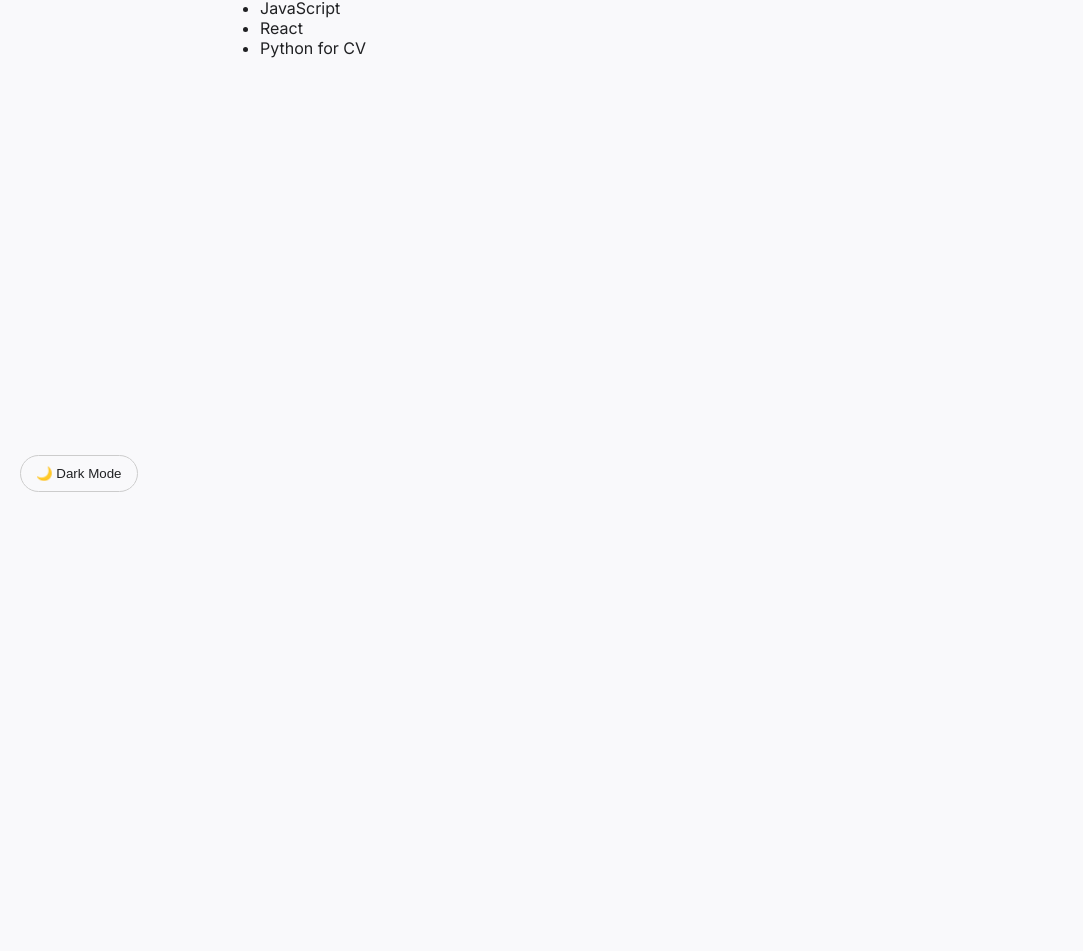
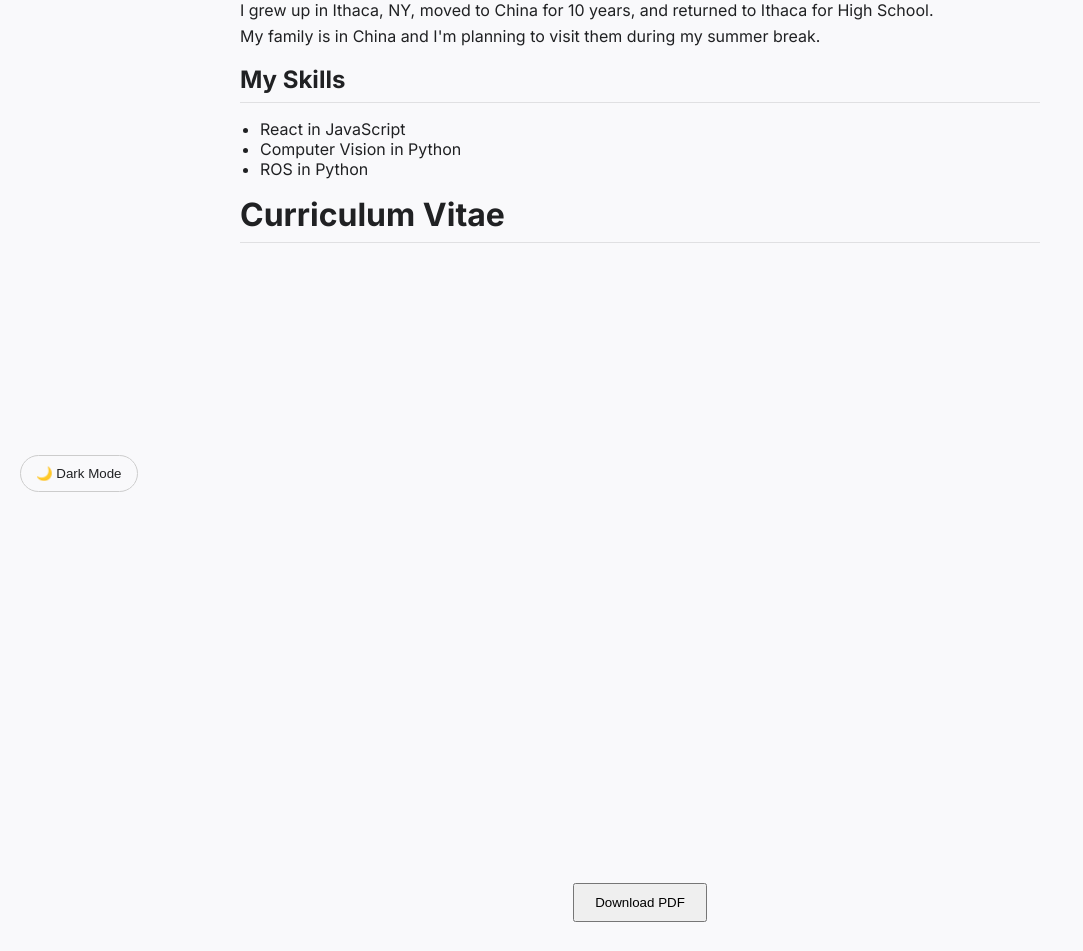
Before and after one commit to Rocky0Shao/Personal-Website, a React (Vite) app in the folder rocky-website/: page /about in a window 1280 px wide. Shown: the part 288-1239 px from the top of the page, without its empty margins (0-1083 px from the left). Before the commit the page ends 800 px from the top, so only its background shows below. Built offline with nearby package versions, Linux system fonts and the light colour scheme.

Commit message:
added resume

```diff
--- /dev/null
+++ b/rocky-website/src/components/CV.jsx
@@ -0,0 +1,28 @@
+import resume from '../assets/resume.pdf';
+const CV = () => {
+  return (
+    <div className="cv-container">
+      <h1>Curriculum Vitae</h1>
+
+      {/* The Embedded PDF */}
+      <iframe
+        src={resume}
+        width="100%"
+        height="600px"
+        style={{ border: 'none', marginBottom: '20px' }}
+        title="My CV"
+      />
+
+      {/* Fallback/Action Link */}
+      <div style={{ textAlign: 'center' }}>
+        <a href={resume} download="My_Name_Resume.pdf">
+          <button style={{ padding: '10px 20px', cursor: 'pointer' }}>
+            Download PDF
+          </button>
+        </a>
+      </div>
+    </div>
+  );
+};
+
+export default CV;
--- a/rocky-website/src/pages/About.jsx
+++ b/rocky-website/src/pages/About.jsx
@@ -1,17 +1,22 @@
+import CV from "../components/CV";
 const About = () => {
   return (
     <div className="content-container">
       <h1>About Me</h1>
-      <p>
-        My name is Rocky Shao, a first year computer engineering student at the Ohio State University.
-        I am a passionate developer and enjoy working on various projects.
+      <p>My name is Rocky Shao, a first year computer engineering student at the Ohio State University.<br></br>
+         I am a passionate developer and enjoy working on various projects.
+      </p>
+      <h2>My Story</h2>
+      <p>I grew up in Ithaca, NY, moved to China for 10 years, and returned to Ithaca for High School.<br></br>
+         My family is in China and I'm planning to visit them during my summer break.<br></br>
       </p>
       <h2>My Skills</h2>
       <ul>
-        <li>JavaScript</li>
-        <li>React</li>
-        <li>Python for CV</li>
+        <li>React in JavaScript</li>
+        <li>Computer Vision in Python</li>
+        <li>ROS in Python</li>
       </ul>
+      <CV />
     </div>
   );
 };
--- a/rocky-website/src/pages/Home.jsx
+++ b/rocky-website/src/pages/Home.jsx
@@ -4,6 +4,7 @@ const Home = () => {
     <div className="content-container">
       <h1>Home Page</h1>
       <p>Welcome to my personal website!</p>
+      <p>Click on my headshot to learn more!</p>
       <Headshot />
     </div>
     );
```
Also changed, not shown: 1 other file (tests, documents, lock files or other folders).
